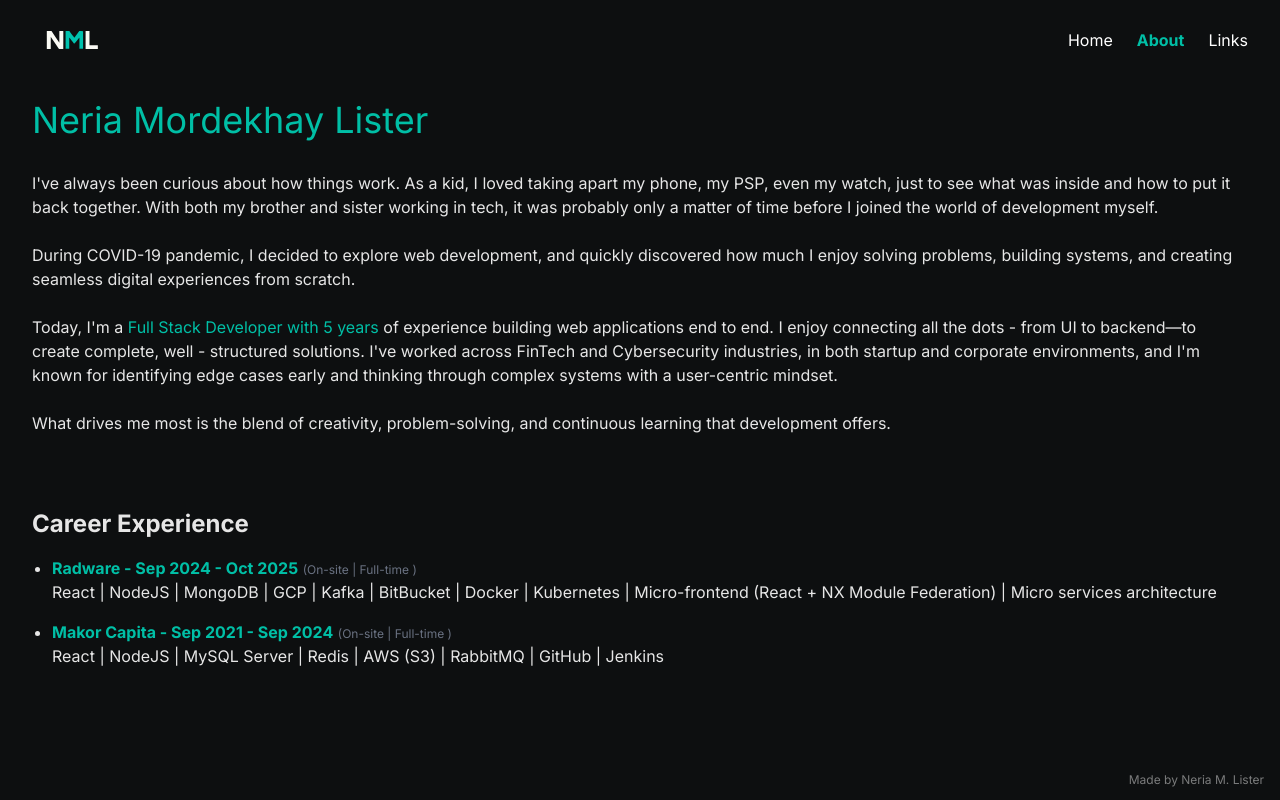
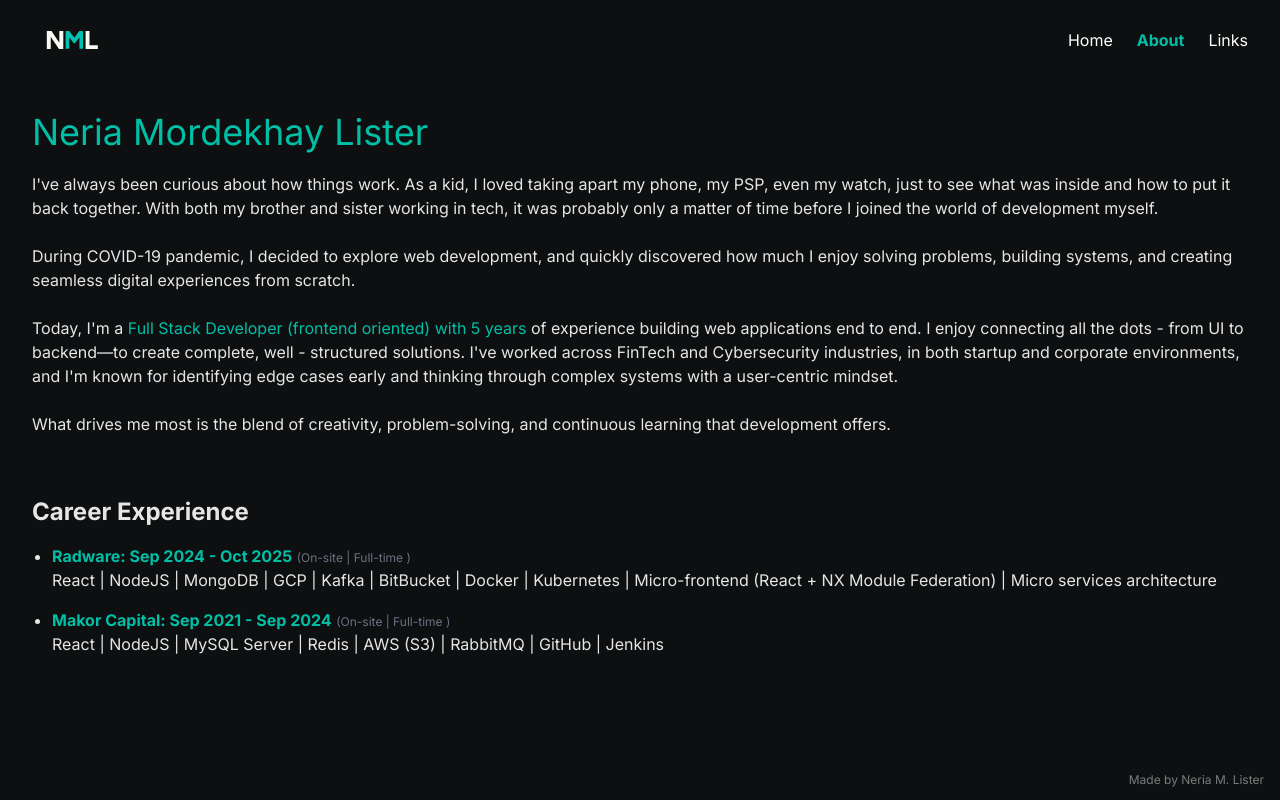
Before and after one commit to Neria28/portfolio, a Next.js app: page /about in a window 1280 px wide. Built offline with nearby package versions, Linux system fonts and the light colour scheme.

Commit message:
change about

```diff
--- a/components/pages/about.tsx
+++ b/components/pages/about.tsx
@@ -1,7 +1,7 @@
 "use client";
 export const About = () => {
   return (
-    <div className="flex h-full flex-col justify-between">
+    <div className="flex h-full flex-col justify-center">
       <div className="w-full">
         <span className="text-xl lg:text-4xl text-(--primary-color)">
           Neria Mordekhay Lister
@@ -23,7 +23,7 @@ export const About = () => {
         <p>
           Today, I&apos;m a{" "}
           <span className="text-(--primary-color)">
-            Full Stack Developer with 5 years
+            Full Stack Developer (frontend oriented) with 5 years
           </span>{" "}
           of experience building web applications end to end. I enjoy connecting
           all the dots - from UI to backend—to create complete, well -
@@ -37,14 +37,13 @@ export const About = () => {
           continuous learning that development offers.
         </p>
       </div>
-      <div className="mb-8 flex flex-col gap-6"></div>
-      <div className="mb-8 flex flex-col gap-4">
+      <div className="mb-8 flex flex-col mt-10 gap-4">
         <h2 className="text-2xl font-bold">Career Experience</h2>
         <div className="flex flex-col">
           <ul className="list-disc space-y-4 px-5">
             <li>
               <span className="font-bold text-(--primary-color)">
-                Radware - Sep 2024 - Oct 2025
+                Radware: Sep 2024 - Oct 2025
               </span>{" "}
               <span className="text-xs text-gray-500">
                 (On-site | Full-time )
@@ -59,7 +58,7 @@ export const About = () => {
             </li>
             <li>
               <span className="font-bold text-(--primary-color)">
-                Makor Capita - Sep 2021 - Sep 2024
+                Makor Capital: Sep 2021 - Sep 2024
               </span>{" "}
               <span className="text-xs text-gray-500">
                 (On-site | Full-time )
```
